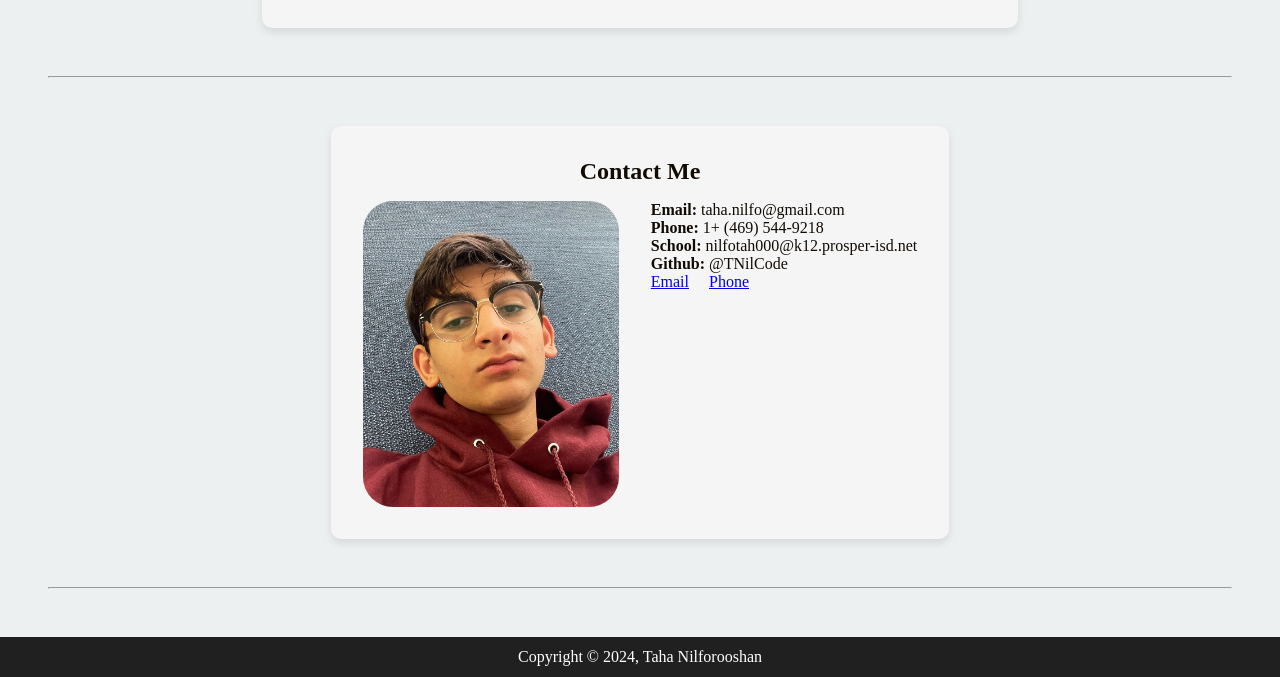
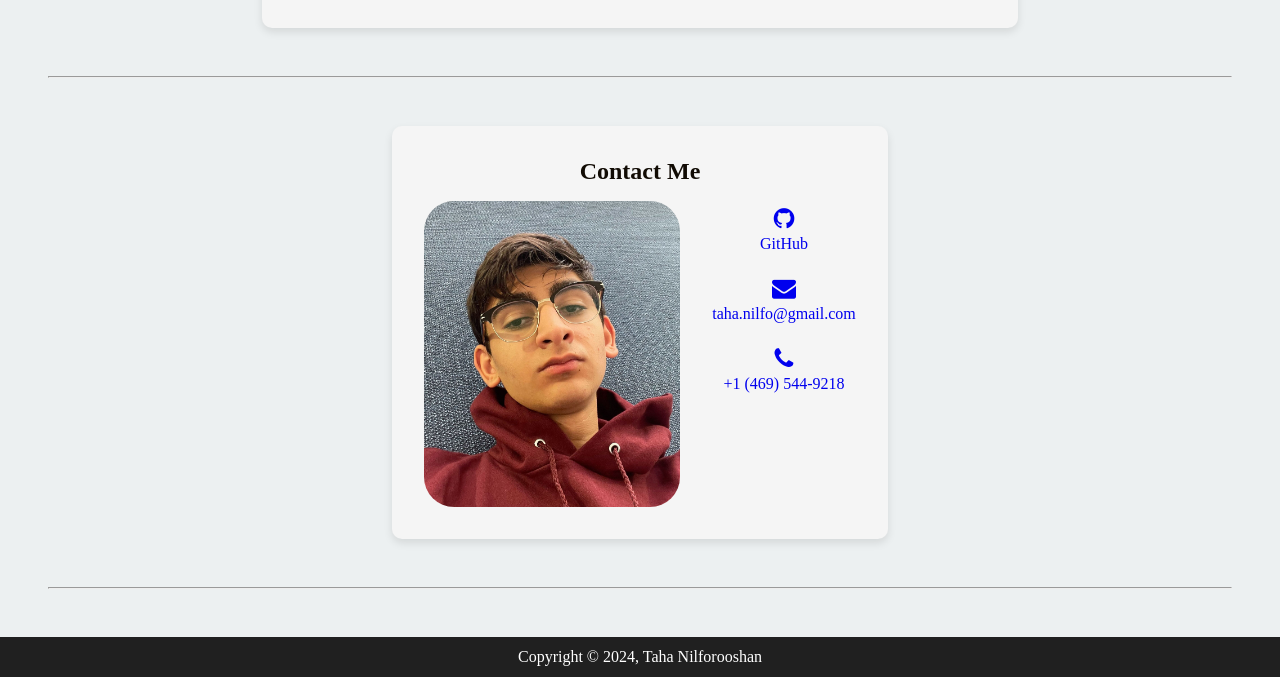
Before and after one commit to TNilCode/TNilCode.github.io, a plain HTML site: page index.html in a window 1280 px wide. Shown: the part 2778-3455 px from the top of the page. Drawn offline with Linux system fonts and the light colour scheme.

Commit message:
#2 clean up contact links

```diff
--- a/index.html
+++ b/index.html
@@ -6,6 +6,7 @@
     <title>TNil Development</title>
     <link rel="stylesheet" href="style.css">
     <link href="https://fonts.googleapis.com/css2?family=Montserrat:wght@400;700&display=swap" rel="stylesheet">
+    <link rel="stylesheet" href="https://cdnjs.cloudflare.com/ajax/libs/font-awesome/4.7.0/css/font-awesome.min.css">
     <link rel="shortcut icon" href="imgs/TNilLogo.png" type="image/x-icon">
 </head>
 <body>
@@ -134,13 +135,55 @@
                 <div class="cover-page">
                     <img class="selfie" alt="Professional Picture" src="imgs/SelfieCropped.jpg"/>
                     <div class="contact-info">
-                        <p><strong>Email:</strong> taha.nilfo@gmail.com</p>
-                        <p><strong>Phone:</strong> 1+ (469) 544-9218</p>
-                        <p><strong>School:</strong> nilfotah000@k12.prosper-isd.net</p>
-                        <p><strong>Github:</strong> @TNilCode</p>
-                        <a href="mailto:taha.nilfo@gmail.com">Email</a>
+                        <center>
+                            <p>
+                                <a
+                                    href="https://github.com/TNilCode"
+                                    class="contact-link"
+                                    target="_blank"
+                                    style="text-decoration: none;"
+                                    title="Visit my GitHub"
+                                >
+                                    <i class="fa fa-github" style="font-size:24px; padding:5px;"></i>
+                                    <br>
+                                    GitHub
+                                </a>
+                            </p>
 
-                        <a id="phone-link" href="tel:+14695449218">Phone</a>
+                            <br>
+
+                            <p>
+                                <a
+                                    href="mailto:taha.nilfo@gmail.com"
+                                    target="_blank"
+                                    class="contact-link"
+                                    style="text-decoration: none;"
+                                    title="Email me"
+                                >
+                                    <i class="fa fa-envelope" style="font-size:24px; padding:5px; "></i>
+                                    <br>
+                                    taha.nilfo@gmail.com
+                                </a>
+                            </p>
+
+                            <br>
+
+                            <p>
+                                <a
+                                    href="tel:+14695449218"
+                                    target="_blank"
+                                    class="contact-link"
+                                    style="text-decoration: none;"
+                                    title="Call me"
+                                >
+                                    <i class="fa fa-phone" style="font-size:24px; padding:5px; "></i>
+                                    <br>
+                                    +1 (469) 544-9218
+                                </a>
+                            </p>
+                        </center>
+
+                        <!-- <p><strong>School:</strong> nilfotah000@k12.prosper-isd.net</p> -->
 
                     </div>
                 </div>
--- a/style.css
+++ b/style.css
@@ -196,6 +196,14 @@ body, html, #container {
     height: 100vh;
 }
 
+.contact-link:visited {
+    color:blue;
+}
+
+.contact-link:hover {
+    color: red;
+}
+
 /********************** Footer **********************/
 
 #main-footer {
```
